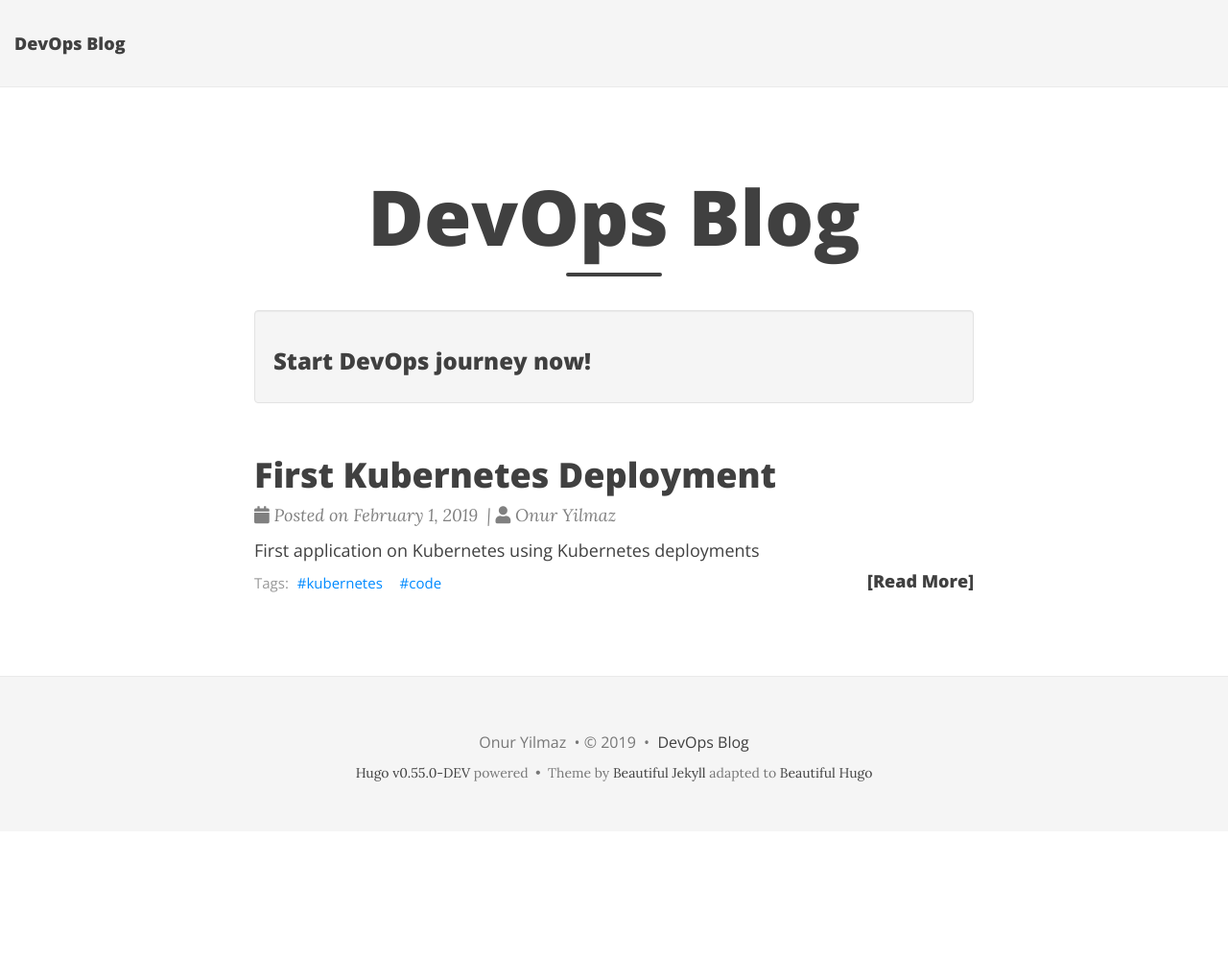
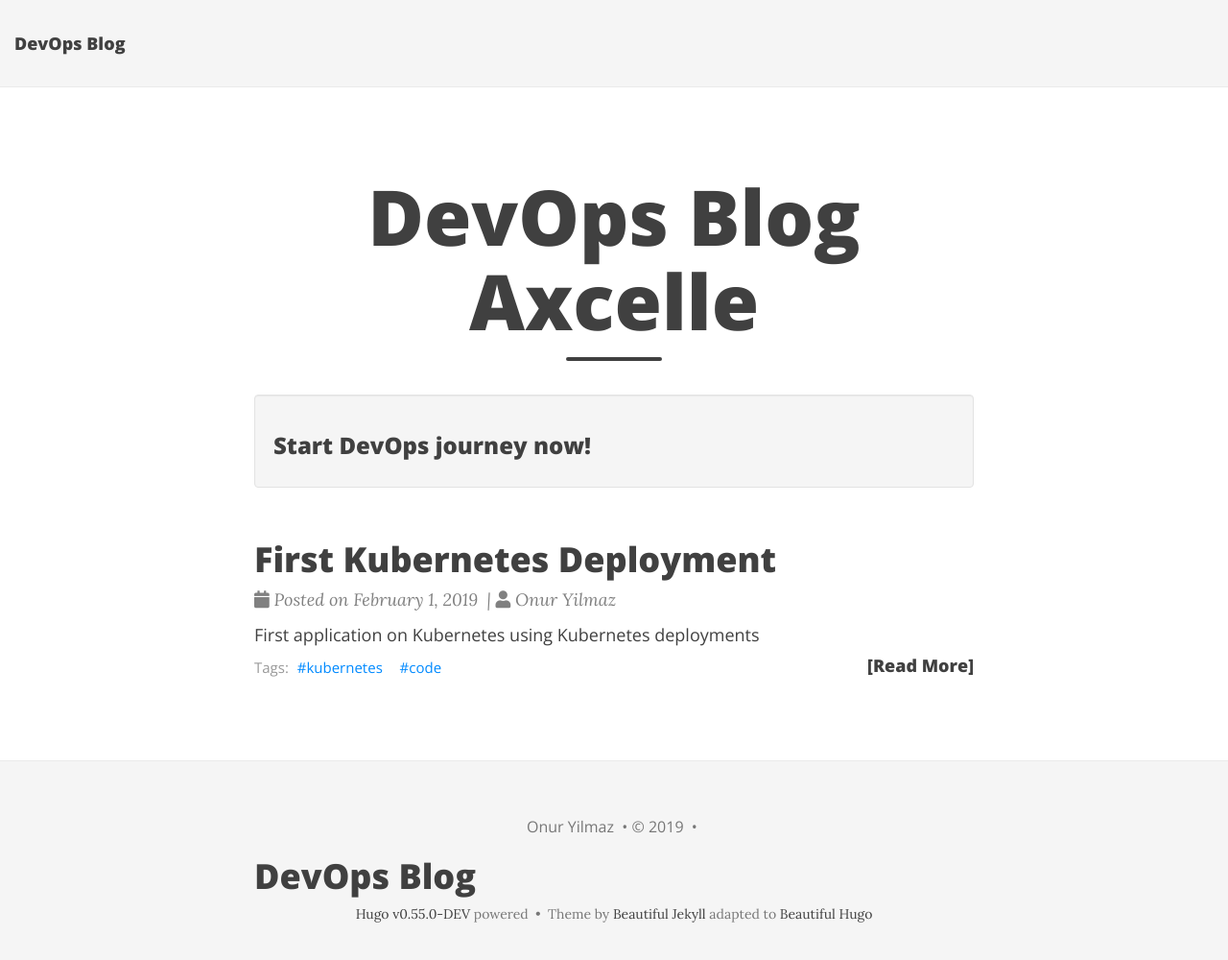
Before and after one commit to Franscescoooo/Axcelle-ifa, a plain HTML site: page index.html in a window 1280 px wide. Shown: the whole page at 96% size. Before the commit the page ends 866 px from the top, so only its background shows below. Drawn offline with nearby package versions, Linux system fonts and the light colour scheme; some packages are replaced by stand-ins of ours; a script that the page names is missing.

Commit message:
ADD: add group name

```diff
--- a/index.html
+++ b/index.html
@@ -8,6 +8,7 @@
   <meta name="viewport" content="width=device-width, initial-scale=1.0, maximum-scale=1.0">
 
   <title>DevOps Blog - DevOps Blog</title>
+
   <meta property="og:title" content="DevOps Blog" />
   <meta name="twitter:title" content="DevOps Blog" />
   <meta name="description" content=" Start DevOps journey now! ">
@@ -157,7 +158,7 @@
           <div class="col-lg-8 col-lg-offset-2 col-md-10 col-md-offset-1">
             <div class="page-heading">
 
-                <h1>DevOps Blog</h1>
+                <h1>DevOps Blog Axcelle</h1>
 
 
                 <hr class="small">
@@ -256,7 +257,7 @@
 
 
             &nbsp;&bull;&nbsp;
-            <a href="">DevOps Blog</a>
+            <h1 href="">DevOps Blog</h1>
 
         </p>
 
```
